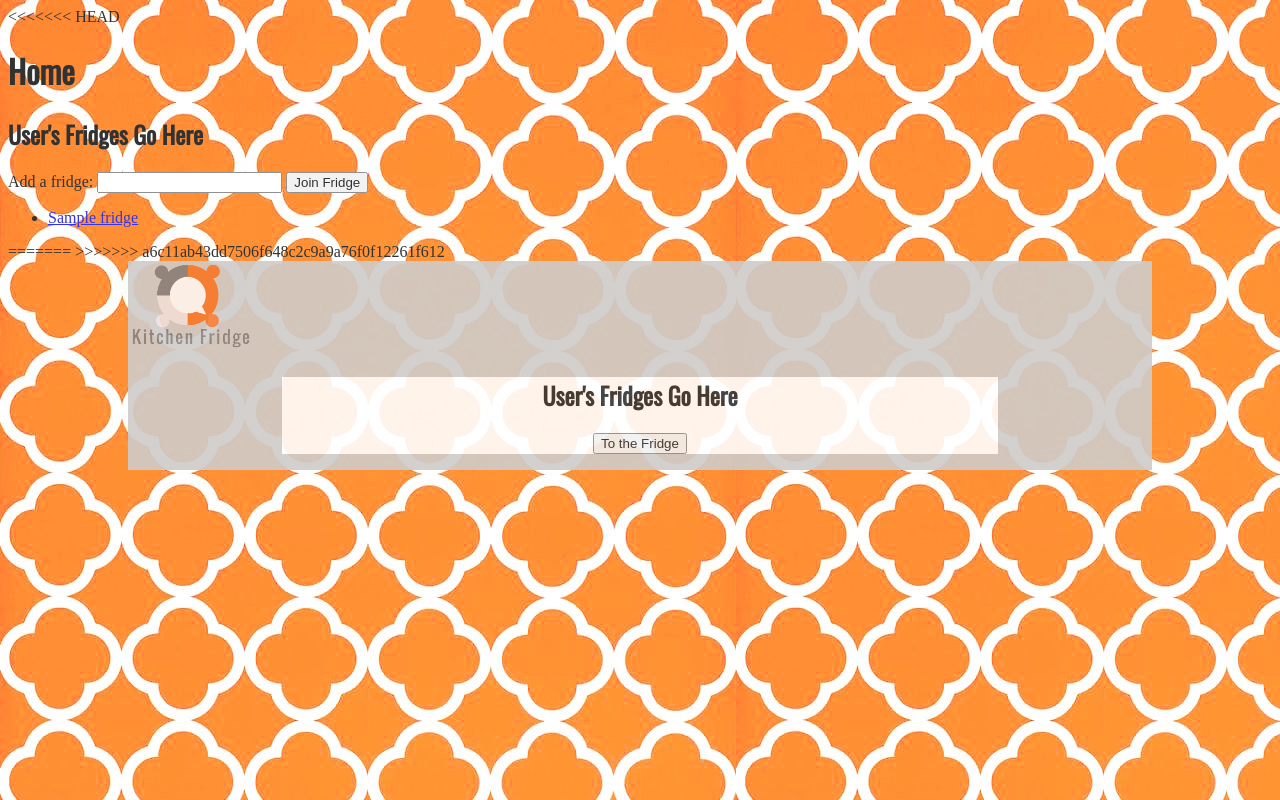
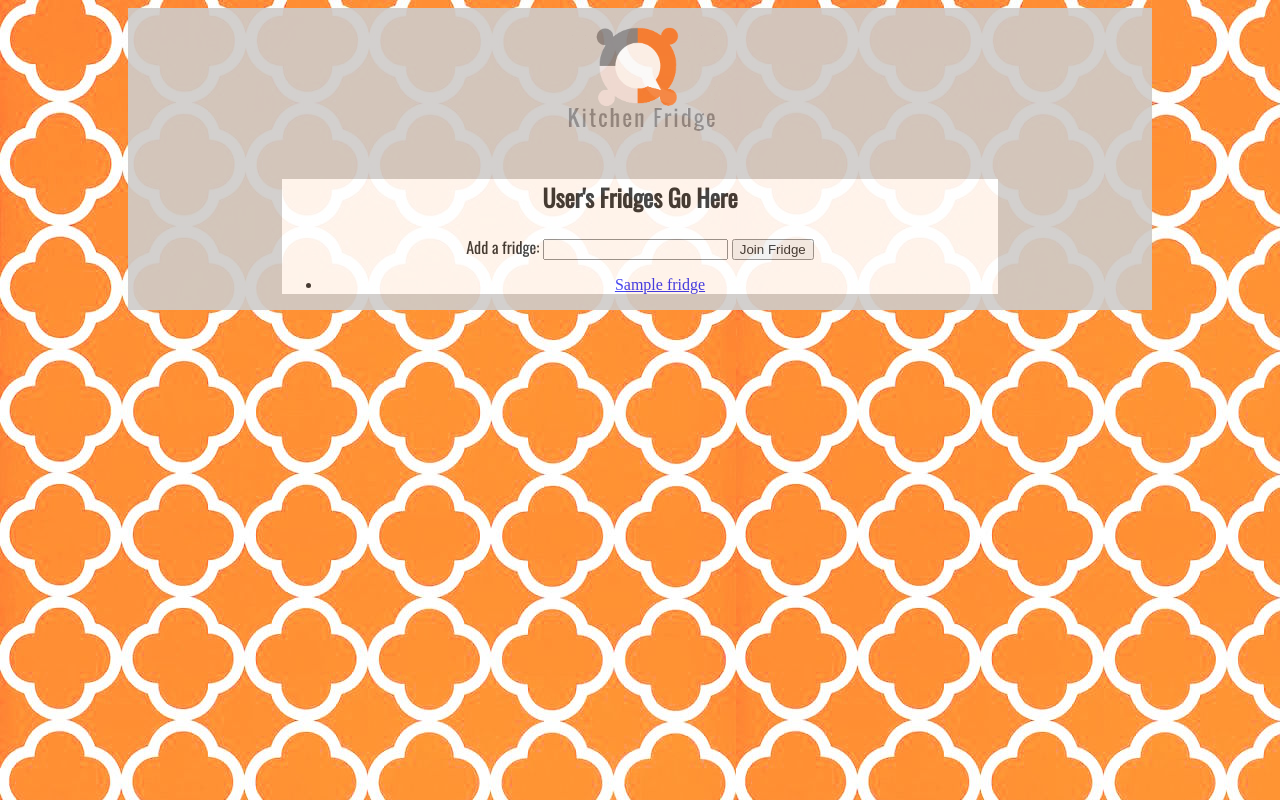
Before and after one commit to Geronimo213/KitchenFridge, a Python web app: template templates/fridgeHome.html in a window 1280 px wide. Run offline with Jinja, Linux system fonts and the light colour scheme; the template is opened without the code that fills it: most values are stand-ins (such as "Sample title", 1, 10 or a date in 2020).

Commit message:
most recent css updates

```diff
--- a/styles/style.css
+++ b/styles/style.css
@@ -16,6 +16,7 @@
 #left{
   position: absolute;
   left: 5%;
+  width: 19%;
   background-color: grey;
   opacity: 0.9;
   top: 10%;
@@ -25,6 +26,7 @@
 #right{
   position: absolute;
   right: 5%;
+  width: 60%;
   background-color: grey;
   opacity: 0.9;
   top: 10%;
@@ -36,7 +38,7 @@
 }
 
 #fridge{
-  background-image: url(/styles/fridge.jpeg);
+  background-image: url(/styles/betterfridge.jpg);
   background-repeat: no-repeat;
   background-size: cover;
 }
@@ -53,8 +55,10 @@
 }
 
 #fridgehomelogo{
-  width: 12%;
-  left: 45%;
+  position: relative;
+  width: 15%;
+  left: 41%;
+  padding: 1.5%;
 }
 
 #fridgehomediv{
--- a/templates/fridgeHome.html
+++ b/templates/fridgeHome.html
@@ -4,30 +4,21 @@
     <link href='http://fonts.googleapis.com/css?family=Oswald|Open+Sans+Condensed:300' rel='stylesheet' type='text/css'>
   </head>
   <body>
-<<<<<<< HEAD
-    <h1> Home </h1>
-    <h2> User's Fridges Go Here </h2>
-    <form method="post" action="/fridgeHome">
-      Add a fridge: <input type="text" name="join_fridge">
-      <input type="submit" value="Join Fridge">
-    </form>
-
-    <ul>
-      {% for fridge in fridges_list:%}
-          <li><a href="/Fridge?fridge={{fridge}}">{{fridge}}</a></li>
-      {% endfor %}
-    </ul>
-
-=======
     <div id="fridgehomediv">
       <img src="/styles/logo.png" id="fridgehomelogo">
       <div id="pickfridge">
         <h2> User's Fridges Go Here </h2>
-        <form method="get" action="/Fridge">
-          <input type="submit" value="To the Fridge">
+        <form method="post" action="/fridgeHome" style="font-family: 'Oswald', sans-serif">
+          Add a fridge: <input type="text" name="join_fridge">
+          <input type="submit" value="Join Fridge">
         </form>
+
+        <ul>
+          {% for fridge in fridges_list:%}
+              <li><a href="/Fridge?fridge={{fridge}}">{{fridge}}</a></li>
+          {% endfor %}
+        </ul>
       </div>
     </div>
->>>>>>> a6c11ab43dd7506f648c2c9a9a76f0f12261f612
   </body>
 </html>
```
Also changed, not shown: styles/betterfridge.jpg (added), styles/grey.jpg (added), 1 other file.
